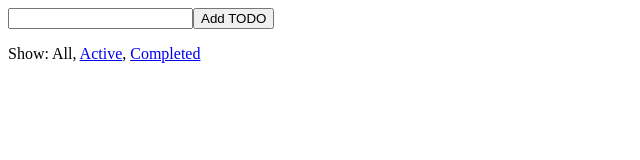
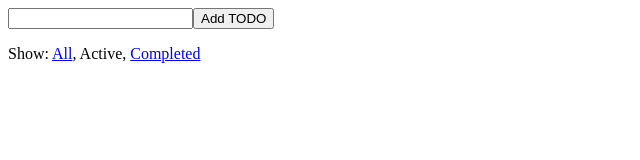
Before and after one commit to jnch009/Redux-From-Dan-Abramov, a React (Create React App) app: page /active in a window 1280 px wide. Shown: the top 160 px of the page, without its empty margins (0-640 px from the left). Built offline with nearby package versions, Linux system fonts and the light colour scheme.

Commit message:
Adding Links

```diff
--- a/package.json
+++ b/package.json
@@ -12,6 +12,7 @@
     "react-dom": "16.12.0",
     "react-redux": "^7.2.0",
     "react-router": "^5.1.2",
+    "react-router-dom": "^5.1.2",
     "react-scripts": "3.0.1",
     "redux": "4.0.5",
     "shortid": "^2.2.15"
--- a/src/actions/actionCreatorsTodoList.js
+++ b/src/actions/actionCreatorsTodoList.js
@@ -14,9 +14,4 @@
   id
 });
 
-const setFilter = filter => ({
-  type: "SET_VISIBILITY_FILTER",
-  filter
-});
-
-export { addTodo, visibleTodo, setFilter };
+export { addTodo, visibleTodo };
--- a/src/components/container/FilterLink.js
+++ b/src/components/container/FilterLink.js
@@ -1,20 +1,14 @@
-import { setFilter } from "../../actions/actionCreatorsTodoList";
-import { connect } from "react-redux";
-import Link from "../presentational/Link";
+import React from "react";
+import { NavLink } from "react-router-dom";
 
-const mapFilterLinkStateToProps = (state, ownProps) => ({
-  active: ownProps.filter === state.visibilityFilter,
-  children: ownProps.children
-});
-const mapFilterLinkDispatchToProps = (dispatch, ownProps) => ({
-  onClick() {
-    dispatch(setFilter(ownProps.filter));
-  }
-});
-
-const FilterLink = connect(
-  mapFilterLinkStateToProps,
-  mapFilterLinkDispatchToProps
-)(Link);
+const FilterLink = ({ filter, children }) => (
+  <NavLink
+    exact
+    to={filter === "all" ? "" : "/" + filter}
+    activeStyle={{ textDecoration: "none", color: "black" }}
+  >
+    {children}
+  </NavLink>
+);
 
 export default FilterLink;
--- a/src/components/presentational/Footer.js
+++ b/src/components/presentational/Footer.js
@@ -1,13 +1,14 @@
 import React from "react";
+
 import FilterLink from "../container/FilterLink";
 
 const Footer = () => (
   <p>
-    Show: <FilterLink filter="SHOW_ALL">All</FilterLink>
+    Show: <FilterLink filter="all">All</FilterLink>
     {", "}
-    <FilterLink filter="SHOW_ACTIVE">Active</FilterLink>
+    <FilterLink filter="active">Active</FilterLink>
     {", "}
-    <FilterLink filter="SHOW_COMPLETED">Completed</FilterLink>
+    <FilterLink filter="completed">Completed</FilterLink>
   </p>
 );
 
--- a/src/components/presentational/Link.js
+++ /dev/null
@@ -1,17 +0,0 @@
-import React from "react";
-
-// Presentational Component
-// children is simply what is inside the component
-const Link = ({ active, children, onClick }) => {
-  if (active) {
-    return <span>{children}</span>;
-  }
-
-  return (
-    <a href="#" onClick={onClick}>
-      {children}
-    </a>
-  );
-};
-
-export default Link;
--- a/src/components/presentational/Root.js
+++ b/src/components/presentational/Root.js
@@ -1,12 +1,15 @@
 import React from "react";
 import { Provider } from "react-redux";
+import { Route, BrowserRouter as Router } from "react-router-dom";
 
 import TodoApp from "./TodoApp";
 
 const Root = ({ store }) => {
   return (
     <Provider store={store}>
-      <TodoApp />
+      <Router>
+        <Route path="/:filter?" component={TodoApp} />
+      </Router>
     </Provider>
   );
 };
```
Also changed, not shown: 1 other file (tests, documents, lock files or other folders).
